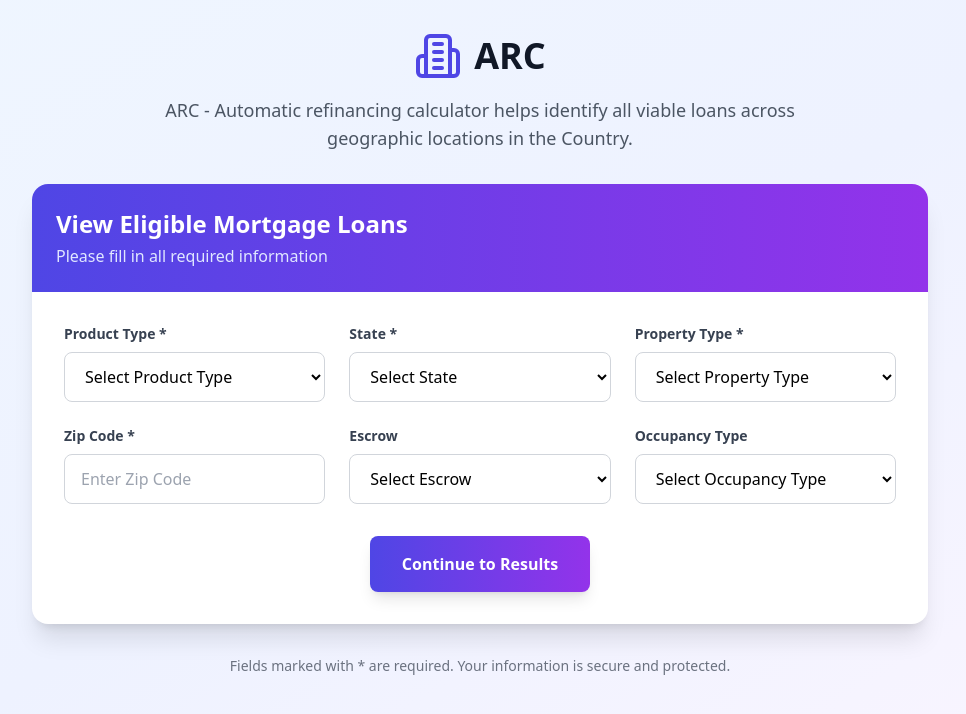
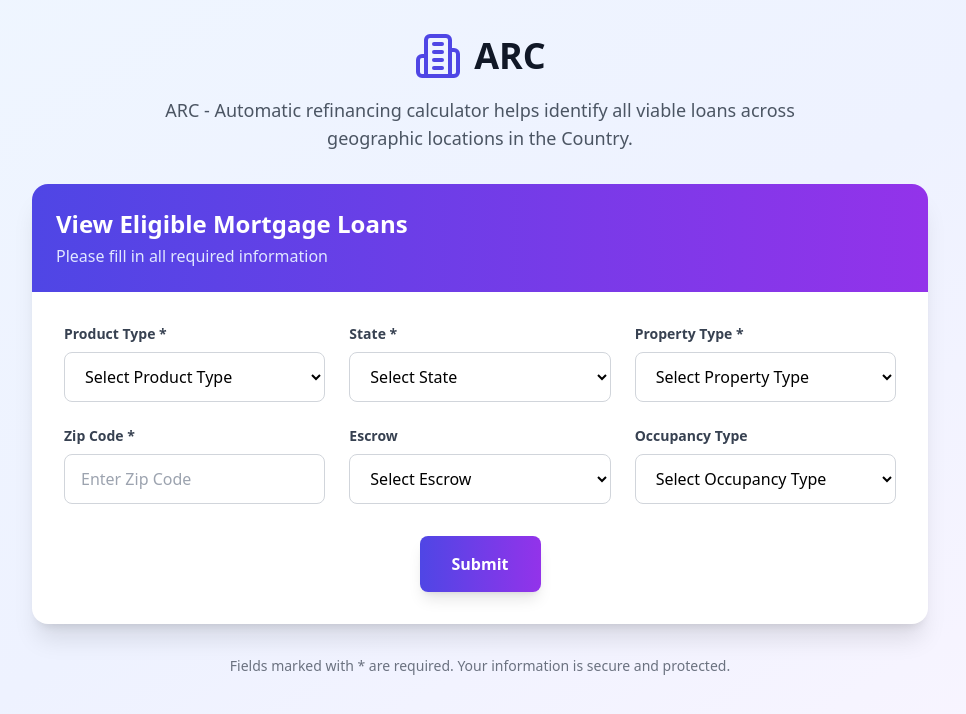
Before and after one commit to sharath-tiger/arc_frontend, a React (Vite) app: page / in a window 1280 px wide. Shown: the top 714 px of the page, without its empty margins (160-1126 px from the left). Built offline with nearby package versions, Linux system fonts and the light colour scheme.

Commit message:
Updated LoanForm.tsx

```diff
--- a/src/components/LoanForm.tsx
+++ b/src/components/LoanForm.tsx
@@ -193,7 +193,7 @@ function LoanForm() {
                   type="submit"
                   className="px-8 py-4 bg-gradient-to-r from-indigo-600 to-purple-600 text-white font-semibold rounded-lg hover:from-indigo-700 hover:to-purple-700 focus:ring-4 focus:ring-indigo-200 transform hover:scale-105 transition-all duration-200 shadow-lg"
                 >
-                  Continue to Results
+                  Submit
                 </button>
               </div>
             </form>
```
